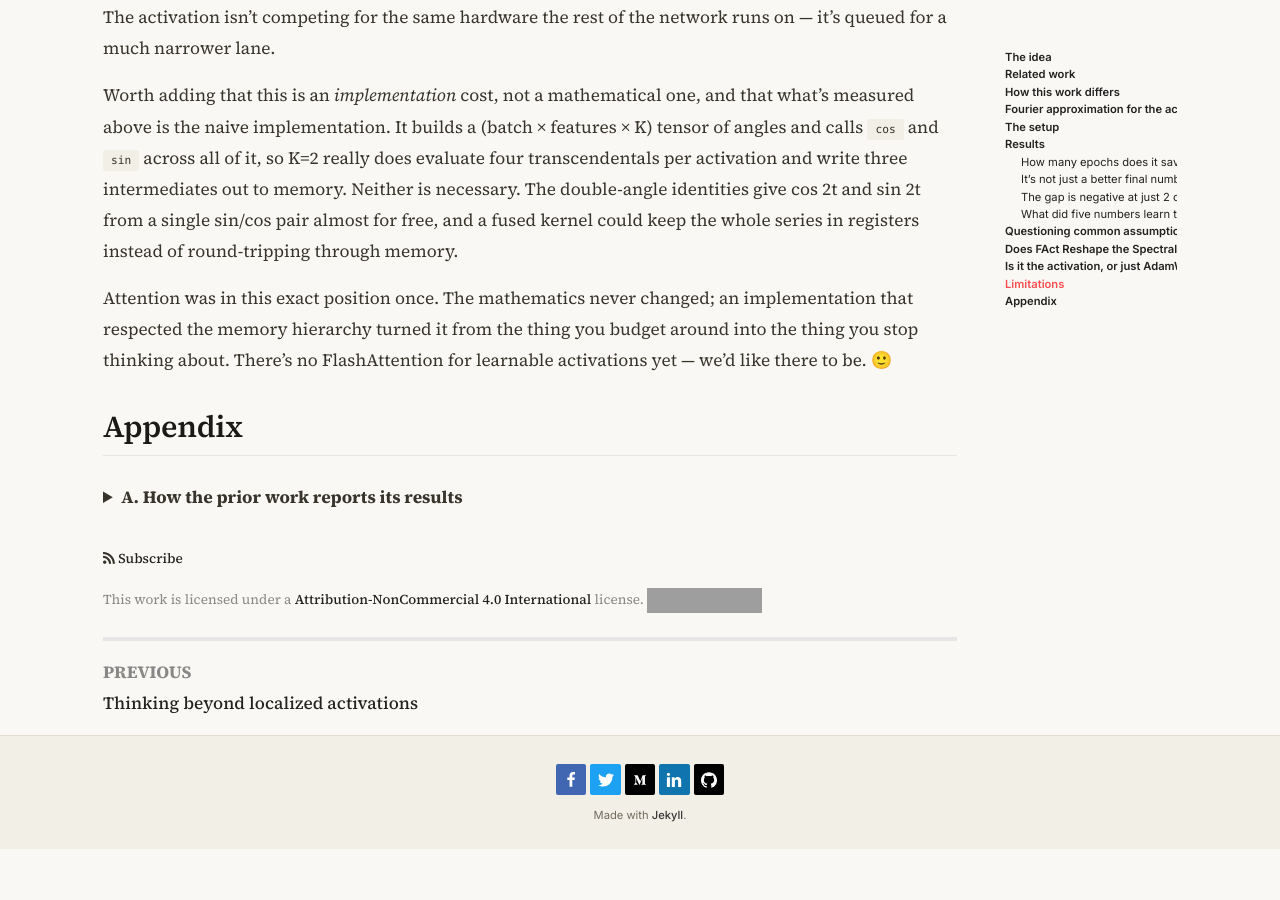
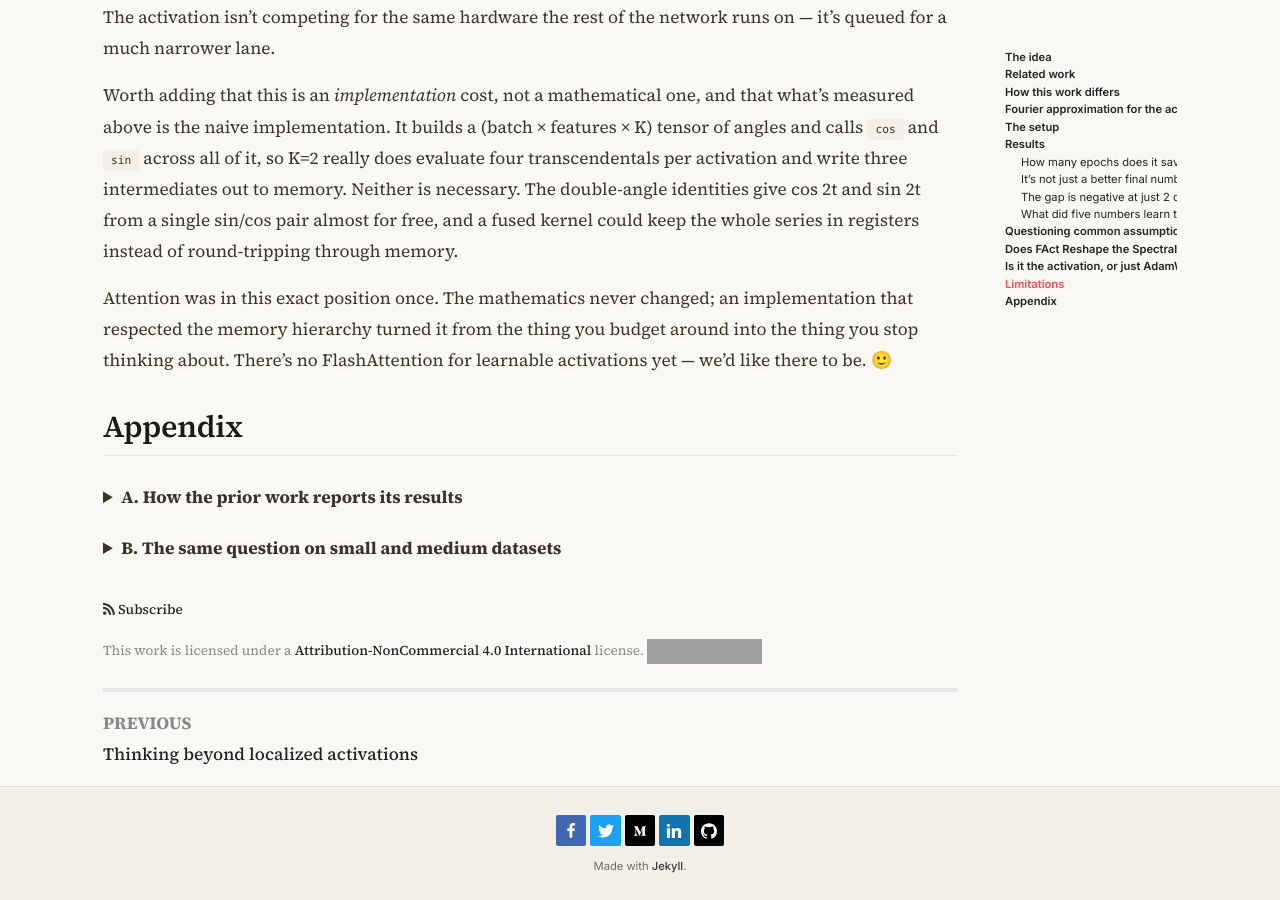
Before and after one commit to Arunprakash-A/Arunprakash-a.github.io, a Jekyll site: the page built from _posts/2026-08-11-learnable-activations-might-have-better-loss-landscape.md, in a window 1280 px wide and 900 px high, scrolled down 14052 px. Built offline with Jekyll 4.4.1, drawn with Linux system fonts in a browser that asks for light colours; nearby versions of some CDN libraries; before the commit the page ends 14901 px from its top, so only the background shows below that; part of the change alters nothing that is shown; grey boxes are pictures that could not be loaded.

Commit message:
Add Appendix B: four-arm 5-seed study on small and medium datasets
Co-Authored-By: Claude Opus 5 <noreply@anthropic.com>

```diff
--- a/_posts/2026-08-11-learnable-activations-might-have-better-loss-landscape.md
+++ b/_posts/2026-08-11-learnable-activations-might-have-better-loss-landscape.md
@@ -474,3 +474,67 @@ with training code and pretrained weights for ImageNet.
 
 </div>
 </details>
+
+
+<details>
+<summary style="cursor:pointer; padding:10px 0"><b>B. The same question on small and medium datasets</b></summary>
+<div markdown="1" style="padding:4px 0 8px">
+
+The ImageNet run above is one architecture. This is the same question asked
+four more times, on a convolutional backbone instead of a transformer, with
+an extra control that ImageNet never got: **arms that share globally but
+learn only one number.**
+
+The backbone is a MetaFormer-style mixer at a fixed ~100K-parameter
+budget — LinearConv → shared channel-MLP → pool, twice, then GAP and a
+two-layer head — and every activation site in it is served by one module
+passed by reference, exactly as in the ViT. Four arms, five seeds each:
+
+| Arm | What is learnable | Extra params |
+|---|---|---|
+| `standard` | nothing (GELU) | 0 |
+| `prelu_global` | one negative slope | **1** |
+| `swish_global` | one β in x·σ(βx) | **1** |
+| `fact_k2_global` | the whole shape | **5** |
+
+Test accuracy, mean ± std over 5 seeds, with a paired two-sided *t*-test
+against `standard` (df=4, so |t| > 2.776 is p < 0.05):
+
+| Dataset | Epochs | `standard` | `prelu_global` | `swish_global` | `fact_k2_global` |
+|---|---|---|---|---|---|
+| Fashion-MNIST | 30 | 87.22 ± 0.49 | 87.68 ± 0.30 <br>+0.45 (t=1.53) | 87.14 ± 0.95 <br>−0.08 (t=−0.17) | **89.00 ± 0.44** <br>**+1.78 (t=7.34)** |
+| CIFAR-10 | 40 | 66.98 ± 0.49 | 68.71 ± 0.27 <br>+1.73 (t=8.05) | 66.43 ± 0.45 <br>−0.55 (t=−5.04) | **75.06 ± 1.29** <br>**+8.08 (t=18.38)** |
+| CIFAR-100 | 60 | 37.63 ± 0.31 | 37.85 ± 0.65 <br>+0.22 (t=0.73) | 37.49 ± 0.82 <br>−0.14 (t=−0.47) | **46.41 ± 0.83** <br>**+8.78 (t=25.44)** |
+| Tiny-ImageNet | 80 | 30.51 ± 0.20 | 29.27 ± 0.43 <br>**−1.24 (t=−5.12)** | 30.37 ± 0.65 <br>−0.15 (t=−0.40) | **35.36 ± 0.59** <br>**+4.84 (t=16.17)** |
+
+**The one-parameter arms are the interesting part.** They share globally in
+exactly the same way, so they isolate *what* is learned from *how widely it
+is shared*. A single learnable slope or β buys nothing reliable: Swish never
+beats the baseline anywhere, and PReLU's one significant win on CIFAR-10
+(+1.73) is matched by a significant **loss** on Tiny-ImageNet (−1.24). Five
+coefficients that can move the whole curve win everywhere, by 1.8 to 8.8
+points. Whatever is happening, it is not "an extra learnable parameter helps."
+
+**The gain is not only at the end.** Comparing seed-mean validation accuracy
+at every matched epoch, FAct takes the lead at epoch 8–12 on all four
+datasets and never gives it back: **185 of 210** matched checkpoints. It does
+trail early — it starts as GELU and has to move first — which is a weaker
+picture than ImageNet's 498/500, and worth saying plainly.
+
+**The cost reproduces too.** Against its own baseline on the same host, FAct
+cost **2.4× / 2.4× / 2.2×** wall-clock on Fashion-MNIST, CIFAR-10 and
+CIFAR-100 — within noise of the 2.2× measured for the ViT on ImageNet, on a
+completely different architecture. Tiny-ImageNet is the outlier at 4.6×. The
+one-parameter arms cost 1.04–1.43×, so essentially all of the overhead is the
+transcendentals, not the sharing.
+
+**What this is not.** A 100K-parameter model is orders of magnitude below
+anything on these datasets' leaderboards, and none of these numbers should be
+read against published results — the comparison is strictly within a fixed
+budget, four arms differing only in their activation. Nor does it establish
+the efficiency claim: FAct at 100K beats standard at 100K, but a FAct model
+has never been shrunk until it merely *matches* a larger standard one, which
+is the experiment that claim would actually need.
+
+</div>
+</details>
```
